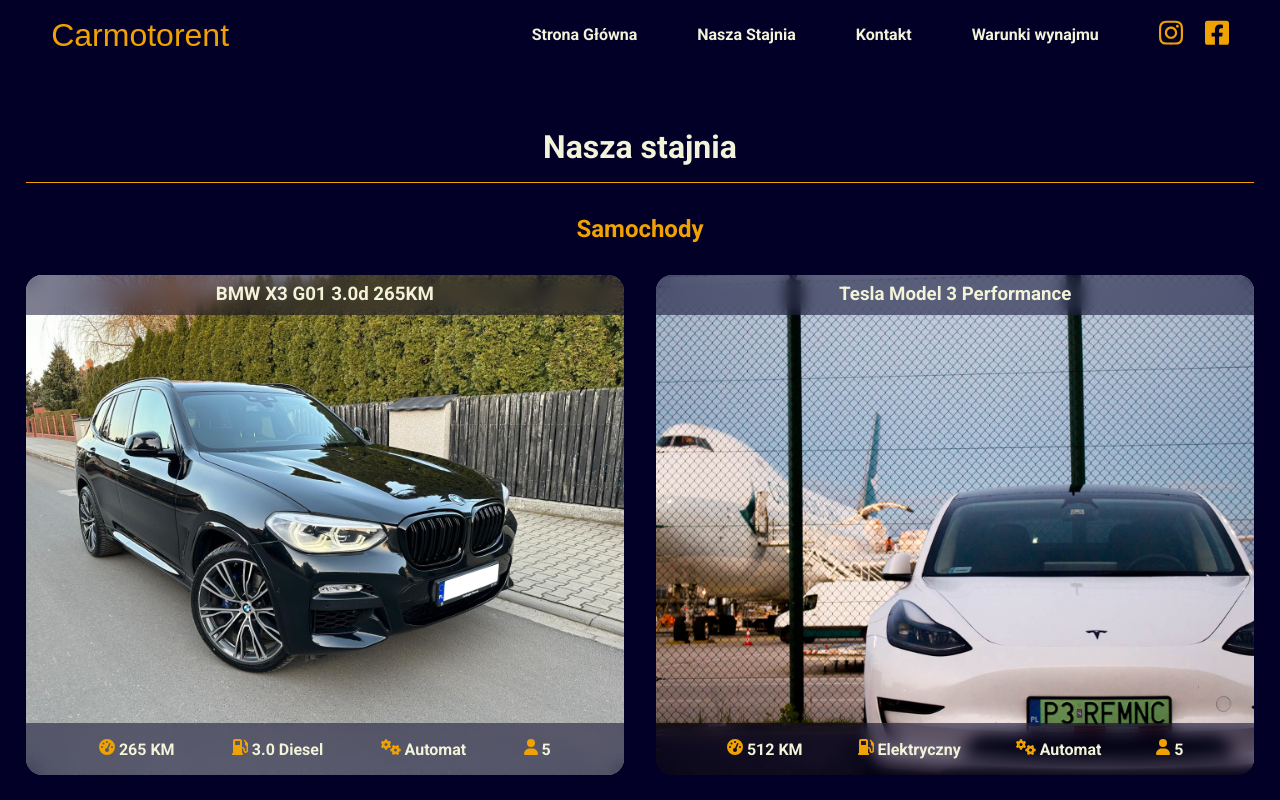
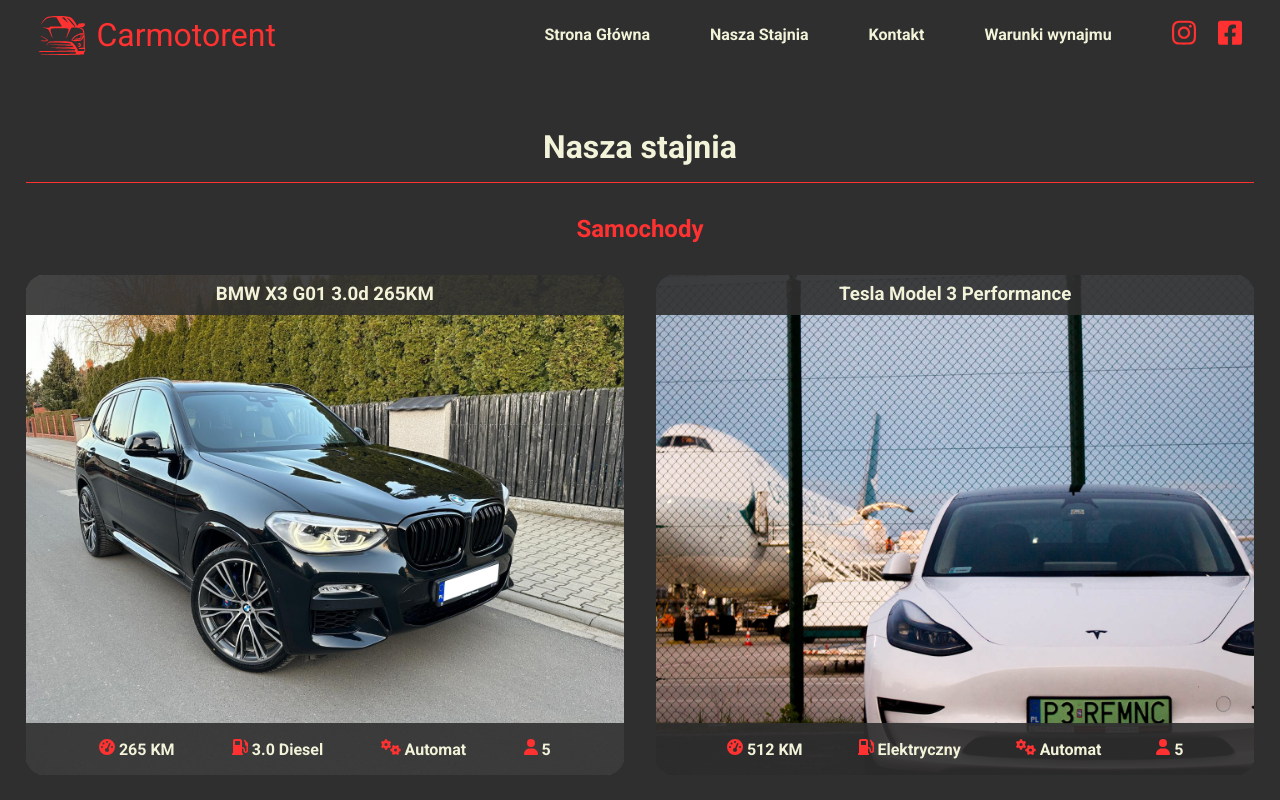
Before and after one commit to VeejayPL/carmotorent, an Eleventy site: page src/nasza-stajnia.njk in a window 1280 px wide. Shown: the top 800 px of the page. Built offline with nearby package versions, Linux system fonts and the light colour scheme; Eleventy itself is replaced by a stand-in of ours; files that its build step writes are made by us from their sources; a web font is replaced by a local one.

Commit message:
Add logo, change color scheme

```diff
--- a/public/css/style.css
+++ b/public/css/style.css
@@ -1,7 +1,9 @@
 :root {
   --secondary: #f2f3d9;
-  --primary: #030027;
-  --accent: #f0a202;
+  /* --primary: #030027; */
+  /* --accent: #f0a202; */
+  --primary: #2f2f2f;
+  --accent: #ff3131;
   --button-color: var(--secondary);
   --chevron-color: var(--secondary);
   --svg-color: var(--accent);
@@ -15,6 +17,10 @@
   box-sizing: border-box;
   margin: 0;
   padding: 0;
+}
+
+html {
+  scroll-behavior: smooth;
 }
 
 body {
@@ -40,6 +46,10 @@ body {
 .svg {
   height: 1rem;
   fill: var(--svg-color);
+}
+.logo {
+  width: 3rem;
+  padding: 0;
 }
 
 a {
@@ -91,7 +101,7 @@ button {
 
 .container {
   max-width: 1224px;
-  width: 92%;
+  width: 94%;
   margin: 0 auto;
 }
 
@@ -103,7 +113,10 @@ button {
 }
 
 .nav-brand {
-  font-family: var(--andika);
+  display: flex;
+  align-items: center;
+  gap: 10px;
+  font-family: var(--roboto);
   font-size: 2rem;
   color: var(--accent);
 }
@@ -241,7 +254,8 @@ button {
   object-position: center;
   height: 100%;
   width: 100%;
-  border-radius: 16px;
+  border-radius: 18px;
+  transition: transform 500ms ease-in-out;
 }
 
 .card-details {
@@ -260,8 +274,17 @@ button {
 
 .card-title,
 .card-details {
-  background: rgba(3, 0, 39, 0.5);
-  backdrop-filter: blur(8px);
+  /* background: rgba(3, 0, 39, 0.5); */
+  background: rgba(47, 47, 47, 0.9);
+  /* backdrop-filter: blur(8px); */
+}
+
+section > ul > li > a:hover {
+  color: var(--secondary);
+}
+
+.card:hover > .card-image {
+  transform: scale(0.8);
 }
 
 /*---------------- Regulations Section ---------------*/
--- a/src/_includes/footer.njk
+++ b/src/_includes/footer.njk
@@ -15,7 +15,7 @@ ul. Węglowa 9/11 Poznań</p>
 </address>
 <p class="address-line">
 <svg class="svg" viewBox="0 0 384 512"><path d="M320 464c8.8 0 16-7.2 16-16V160H256c-17.7 0-32-14.3-32-32V48H64c-8.8 0-16 7.2-16 16V448c0 8.8 7.2 16 16 16H320zM0 64C0 28.7 28.7 0 64 0H229.5c17 0 33.3 6.7 45.3 18.7l90.5 90.5c12 12 18.7 28.3 18.7 45.3V448c0 35.3-28.7 64-64 64H64c-35.3 0-64-28.7-64-64V64z"/></svg>
-<a href="/warunki-wynajmu/index.html">Regulamin</a>
+<a href="/warunki-wynajmu/">Regulamin</a>
 </p>
 </div>
 <p class="author address-line">Wykonanie - VeejayPL
--- a/src/_includes/header.njk
+++ b/src/_includes/header.njk
@@ -1,13 +1,14 @@
 <header class="header">
 <div class="container">
 <nav class="navbar">
-<a href="/" class="nav-brand">Carmotorent</a>
+<a href="/" class="nav-brand"><img class="logo" src=/images/svg/logo.svg
+alt="Carmotorent logo">Carmotorent</a>
 <ul class="nav-menu">
 <li class="nav-item"><a href="/" class="nav-link">Strona Główna</a></li>
-<li class="nav-item"><a href="/nasza-stajnia/index.html" class="nav-link">Nasza
+<li class="nav-item"><a href="/nasza-stajnia/" class="nav-link">Nasza
 Stajnia</a></li>
-<li class="nav-item"><a href="/kontakt/index.html" class="nav-link">Kontakt</a></li>
-<li class="nav-item"><a href="/warunki-wynajmu/index.html"
+<li class="nav-item"><a href="/kontakt/" class="nav-link">Kontakt</a></li>
+<li class="nav-item"><a href="/warunki-wynajmu/"
 class="nav-link">Warunki wynajmu</a></li>
 <li class="nav-item"><div class="nav-social">
 <a href="">
--- a/src/css/style.css
+++ b/src/css/style.css
@@ -1,7 +1,9 @@
 :root {
   --secondary: #f2f3d9;
-  --primary: #030027;
-  --accent: #f0a202;
+  /* --primary: #030027; */
+  /* --accent: #f0a202; */
+  --primary: #2f2f2f;
+  --accent: #ff3131;
   --button-color: var(--secondary);
   --chevron-color: var(--secondary);
   --svg-color: var(--accent);
@@ -15,6 +17,10 @@
   box-sizing: border-box;
   margin: 0;
   padding: 0;
+}
+
+html {
+  scroll-behavior: smooth;
 }
 
 body {
@@ -40,6 +46,10 @@ body {
 .svg {
   height: 1rem;
   fill: var(--svg-color);
+}
+.logo {
+  width: 3rem;
+  padding: 0;
 }
 
 a {
@@ -91,7 +101,7 @@ button {
 
 .container {
   max-width: 1224px;
-  width: 92%;
+  width: 94%;
   margin: 0 auto;
 }
 
@@ -103,7 +113,10 @@ button {
 }
 
 .nav-brand {
-  font-family: var(--andika);
+  display: flex;
+  align-items: center;
+  gap: 10px;
+  font-family: var(--roboto);
   font-size: 2rem;
   color: var(--accent);
 }
@@ -241,7 +254,8 @@ button {
   object-position: center;
   height: 100%;
   width: 100%;
-  border-radius: 16px;
+  border-radius: 18px;
+  transition: transform 500ms ease-in-out;
 }
 
 .card-details {
@@ -260,8 +274,17 @@ button {
 
 .card-title,
 .card-details {
-  background: rgba(3, 0, 39, 0.5);
-  backdrop-filter: blur(8px);
+  /* background: rgba(3, 0, 39, 0.5); */
+  background: rgba(47, 47, 47, 0.9);
+  /* backdrop-filter: blur(8px); */
+}
+
+section > ul > li > a:hover {
+  color: var(--secondary);
+}
+
+.card:hover > .card-image {
+  transform: scale(0.8);
 }
 
 /*---------------- Regulations Section ---------------*/
```
Also changed, not shown: public/images/svg/chevron-down.svg (deleted), public/images/svg/logo.svg (added), public/index.html, public/kontakt/index.html, public/motocykle/bmwf850/index.html, public/motocykle/hondacrf/index.html, public/motocykle/mz250/index.html, public/nasza-stajnia/index.html, public/samochody/bmw-x3/index.html, public/samochody/tesla/index.html, public/warunki-wynajmu/index.html, src/images/svg/logo.svg (added).
